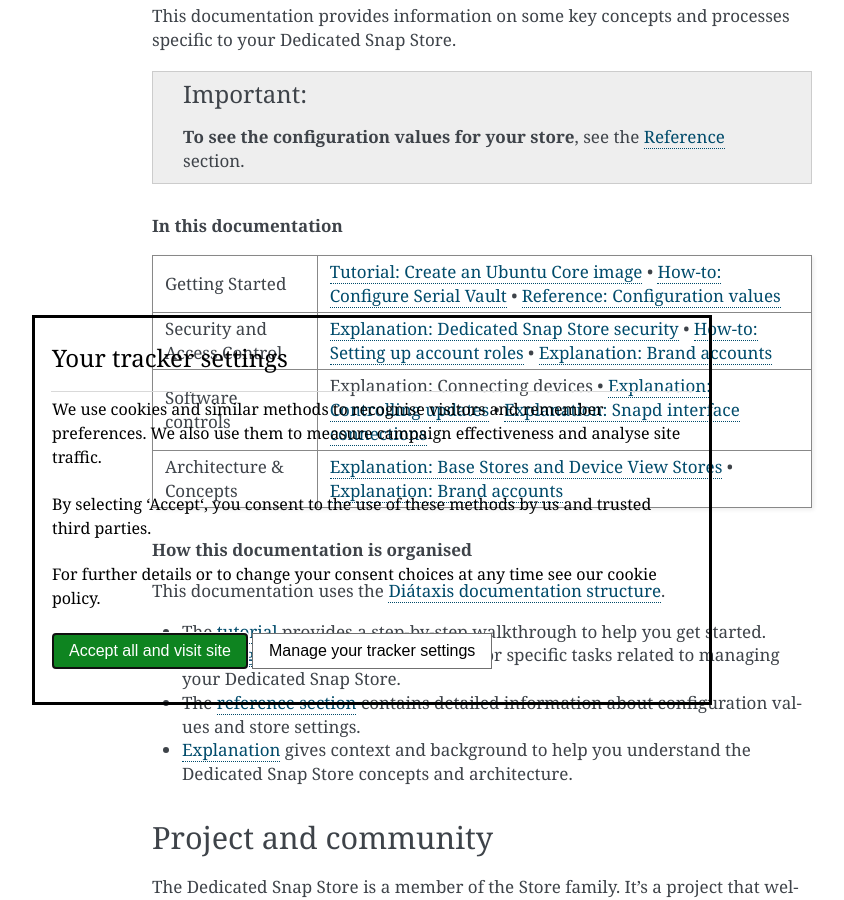
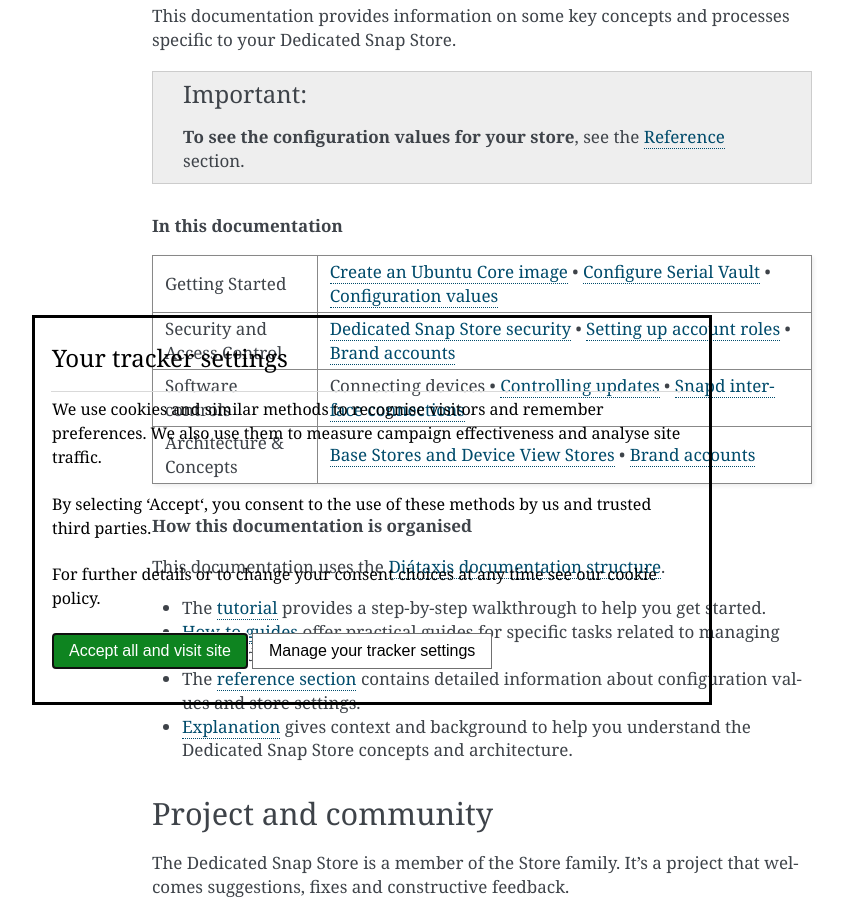
Before and after one commit to canonical/brand-store-documentation, a Sphinx documentation site: the page built from docs/index.rst, in a window 1280 px wide and 900 px high, scrolled down 636 px. Shown: the whole window, without its empty margins (268-1112 px from the left). Built offline with Sphinx 7.4.7, drawn with Linux system fonts in a browser that asks for light colours.

Commit message:
fix: home page topic breakdown

```diff
--- a/docs/index.rst
+++ b/docs/index.rst
@@ -26,20 +26,20 @@
    :widths: 25 75
 
    * - Getting Started
-     - :doc:`Tutorial: Create an Ubuntu Core image <tutorial/create-ubuntu-core-image>` •
-       :doc:`How-to: Configure Serial Vault <how-to/configure-serial-vault>` •
-       :doc:`Reference: Configuration values <reference/configuration-values>`
+     - :doc:`Create an Ubuntu Core image <tutorial/create-ubuntu-core-image>` •
+       :doc:`Configure Serial Vault <how-to/configure-serial-vault>` •
+       :doc:`Configuration values <reference/configuration-values>`
    * - Security and Access Control
-     - :doc:`Explanation: Dedicated Snap Store security <explanation/security>` •
-       :doc:`How-to: Setting up account roles <how-to/setting-up-account-roles>` •
-       :doc:`Explanation: Brand accounts <explanation/brand-accounts>`
+     - :doc:`Dedicated Snap Store security <explanation/security>` •
+       :doc:`Setting up account roles <how-to/setting-up-account-roles>` •
+       :doc:`Brand accounts <explanation/brand-accounts>`
    * - Software controls
-     - :doc:`Explanation: Connecting devices <explanation/connecting-devices>` •
-       :doc:`Explanation: Controlling updates <explanation/controlling-updates>` •
-       :doc:`Explanation: Snapd interface connections <explanation/snapd-interface-connections>`
+     - :doc:`Connecting devices <explanation/connecting-devices>` •
+       :doc:`Controlling updates <explanation/controlling-updates>` •
+       :doc:`Snapd interface connections <explanation/snapd-interface-connections>`
    * - Architecture & Concepts
-     - :doc:`Explanation: Base Stores and Device View Stores <explanation/base-stores-and-device-view-stores>` •
-       :doc:`Explanation: Brand accounts <explanation/brand-accounts>`
+     - :doc:`Base Stores and Device View Stores <explanation/base-stores-and-device-view-stores>` •
+       :doc:`Brand accounts <explanation/brand-accounts>`
 
 .. toctree::
    :maxdepth: 1
```
